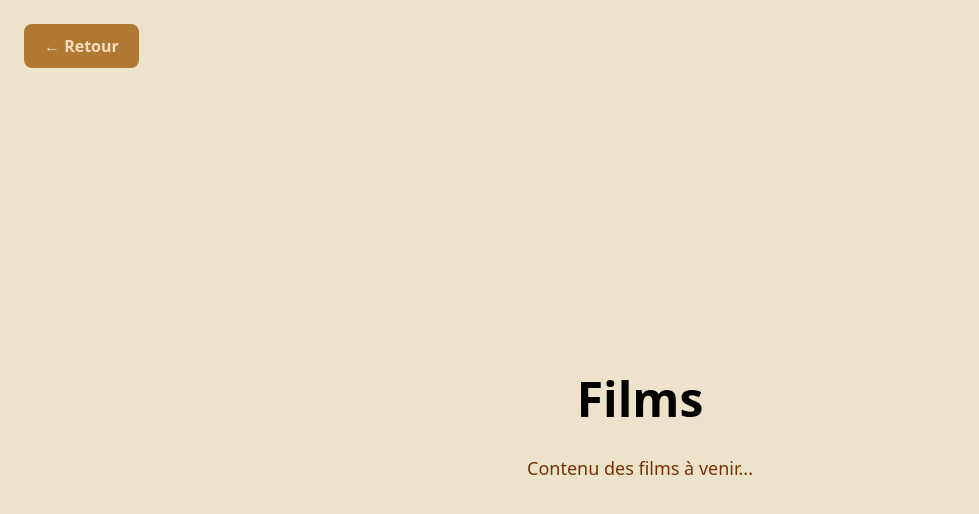
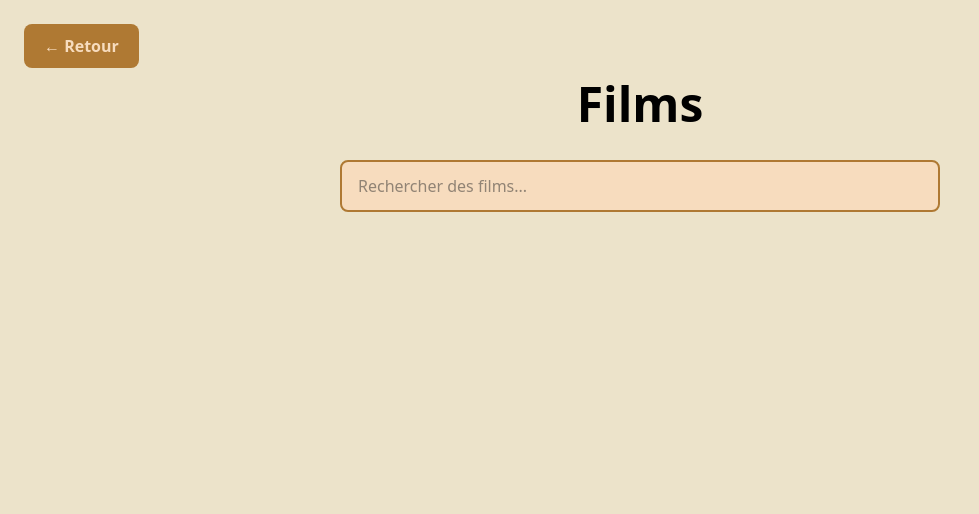
Before and after one commit to FlorianWarin/Lettre-Boite, a React (Vite) app in the folder client/: page /films in a window 1280 px wide. Shown: the top 514 px of the page, without its empty margins (0-979 px from the left). Built offline with nearby package versions, Linux system fonts and the light colour scheme.

Commit message:
feat: add SearchBarre component and integrate it into Films page

```diff
--- /dev/null
+++ b/client/src/Components/searchBarre.tsx
@@ -0,0 +1,86 @@
+import { useState } from 'react'
+
+interface SearchBarreProps {
+  onSearch?: (searchTerm: string) => void
+  placeholder?: string
+}
+
+const SearchBarre = ({ onSearch, placeholder = 'Rechercher...' }: SearchBarreProps) => {
+  const [searchTerm, setSearchTerm] = useState('')
+
+  const handleChange = (e: React.ChangeEvent<HTMLInputElement>) => {
+    const value = e.target.value
+    setSearchTerm(value)
+    onSearch?.(value)
+  }
+
+  const handleClear = () => {
+    setSearchTerm('')
+    onSearch?.('')
+  }
+
+  return (
+    <div style={{
+      display: 'flex',
+      justifyContent: 'center',
+      padding: '20px',
+      width: '100%',
+      boxSizing: 'border-box',
+    }}>
+      <div style={{
+        position: 'relative',
+        width: '100%',
+        maxWidth: '600px',
+      }}>
+        <input
+          type="text"
+          value={searchTerm}
+          onChange={handleChange}
+          placeholder={placeholder}
+          style={{
+            width: '100%',
+            padding: '12px 40px 12px 16px',
+            fontSize: '16px',
+            border: '2px solid #af7933',
+            borderRadius: '8px',
+            backgroundColor: '#f7dcbe',
+            color: '#2c2c2c',
+            boxSizing: 'border-box',
+            outline: 'none',
+            transition: 'border-color 0.3s',
+          }}
+          onFocus={(e) => {
+            e.currentTarget.style.borderColor = '#8b5a2b'
+          }}
+          onBlur={(e) => {
+            e.currentTarget.style.borderColor = '#af7933'
+          }}
+        />
+        {searchTerm && (
+          <button
+            onClick={handleClear}
+            style={{
+              position: 'absolute',
+              right: '12px',
+              top: '50%',
+              transform: 'translateY(-50%)',
+              backgroundColor: 'transparent',
+              border: 'none',
+              fontSize: '20px',
+              cursor: 'pointer',
+              color: '#af7933',
+              padding: '4px 8px',
+              display: 'flex',
+              alignItems: 'center',
+              justifyContent: 'center',
+            }}
+          >
+            ✕
+          </button>
+        )}
+      </div>
+    </div>
+  )
+}
+
+export default SearchBarre
--- a/client/src/pages/Films.tsx
+++ b/client/src/pages/Films.tsx
@@ -1,7 +1,13 @@
 import { useNavigate } from 'react-router-dom'
+import SearchBarre from '../Components/searchBarre'
 
 const Films = () => {
   const navigate = useNavigate()
+
+  const handleSearch = (searchTerm: string) => {
+    console.log(searchTerm)
+  }
+
 
   return (
     <div className="min-h-screen p-6 flex flex-col">
@@ -21,12 +27,9 @@ const Films = () => {
       >
         ← Retour
       </button>
-      <div className="flex flex-1 items-center justify-center">
-        <div className="flex flex-col items-center justify-center">
-          <h1 style={{ fontSize: '48px', fontWeight: 'bold', color: 'black' }}>Films</h1>
-          <p style={{ fontSize: '18px', marginTop: '20px' }}>Contenu des films à venir...</p>
-        </div>
-      </div>
+      <h1 style={{ fontSize: '48px', fontWeight: 'bold', color: 'black', textAlign: 'center' }}>Films</h1>
+      <SearchBarre placeholder="Rechercher des films..." onSearch={handleSearch} />
+
     </div>
   )
 }
```
